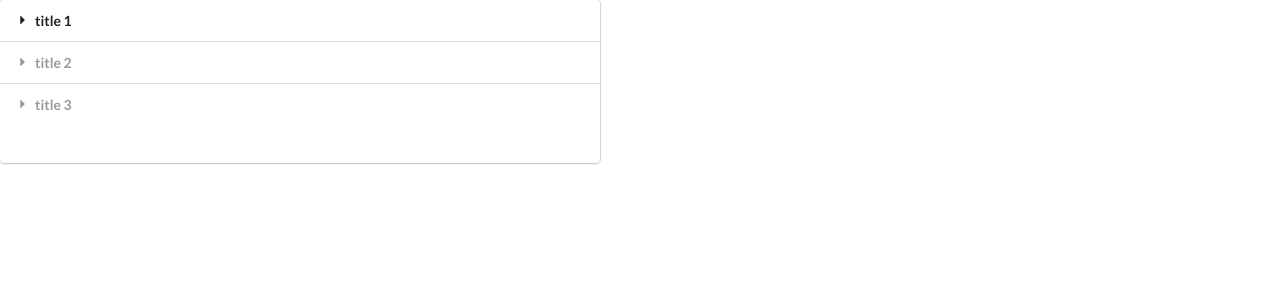
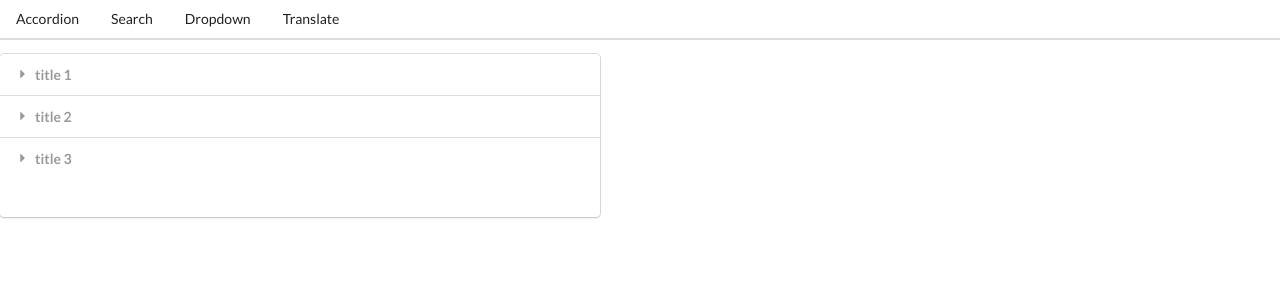
Before and after one commit to dongwandonkim/react_widgets, a React (Create React App) app: page / in a window 1280 px wide. Shown: the top 300 px of the page. Built offline with nearby package versions, Linux system fonts and the light colour scheme.

Commit message:
custom Link component

```diff
--- a/src/App.js
+++ b/src/App.js
@@ -4,6 +4,7 @@ import Dropdown from './components/Dropdown';
 import Translaste from './components/Translaste';
 import Search from './components/Search';
 import Route from './components/Route';
+import Header from './components/Header';
 
 const items = [
   {
@@ -35,35 +36,12 @@ const options = [
   },
 ];
 
-const showAccordion = () => {
-  if (window.location.pathname === '/') {
-    return <Accordion items={items} />;
-  }
-};
-
-const showList = () => {
-  if (window.location.pathname === '/list') {
-    return <Search />;
-  }
-};
-
-const showDropdown = () => {
-  if (window.location.pathname === '/dropdown') {
-    return <Dropdown />;
-  }
-};
-
-const showTranslate = () => {
-  if (window.location.pathname === '/translate') {
-    return <Translaste />;
-  }
-};
-
 function App() {
   const [selected, setSelected] = useState(options[0]);
 
   return (
     <div>
+      <Header />
       <Route path="/">
         <Accordion items={items} />
       </Route>
--- /dev/null
+++ b/src/components/Header.js
@@ -0,0 +1,21 @@
+import React from 'react';
+import Link from './Link';
+
+export default function Header() {
+  return (
+    <div className="ui secondary pointing menu">
+      <Link href="/" className="item">
+        Accordion
+      </Link>
+      <Link href="/list" className="item">
+        Search
+      </Link>
+      <Link href="/dropdown" className="item">
+        Dropdown
+      </Link>
+      <Link href="/translate" className="item">
+        Translate
+      </Link>
+    </div>
+  );
+}
--- /dev/null
+++ b/src/components/Link.js
@@ -0,0 +1,17 @@
+import React from 'react';
+
+export default function Link({ href, children, className }) {
+  const onClickHandler = (e) => {
+    e.preventDefault();
+    window.history.pushState({}, '', href);
+
+    const navEvent = new PopStateEvent('popstate');
+    window.dispatchEvent(navEvent);
+  };
+
+  return (
+    <a href={href} className={className} onClick={onClickHandler}>
+      {children}
+    </a>
+  );
+}
--- a/src/components/Route.js
+++ b/src/components/Route.js
@@ -1,3 +1,14 @@
+import { useEffect, useState } from 'react';
 export default function Route({ path, children }) {
-  return window.location.pathname === path ? children : null;
+  const [currentPath, setCurrentPath] = useState(window.location.pathname);
+  useEffect(() => {
+    const onLocationChange = () => {
+      setCurrentPath(window.location.pathname);
+    };
+    window.addEventListener('popstate', onLocationChange);
+    return () => {
+      window.removeEventListener('popstate', onLocationChange);
+    };
+  }, []);
+  return currentPath === path ? children : null;
 }
```
